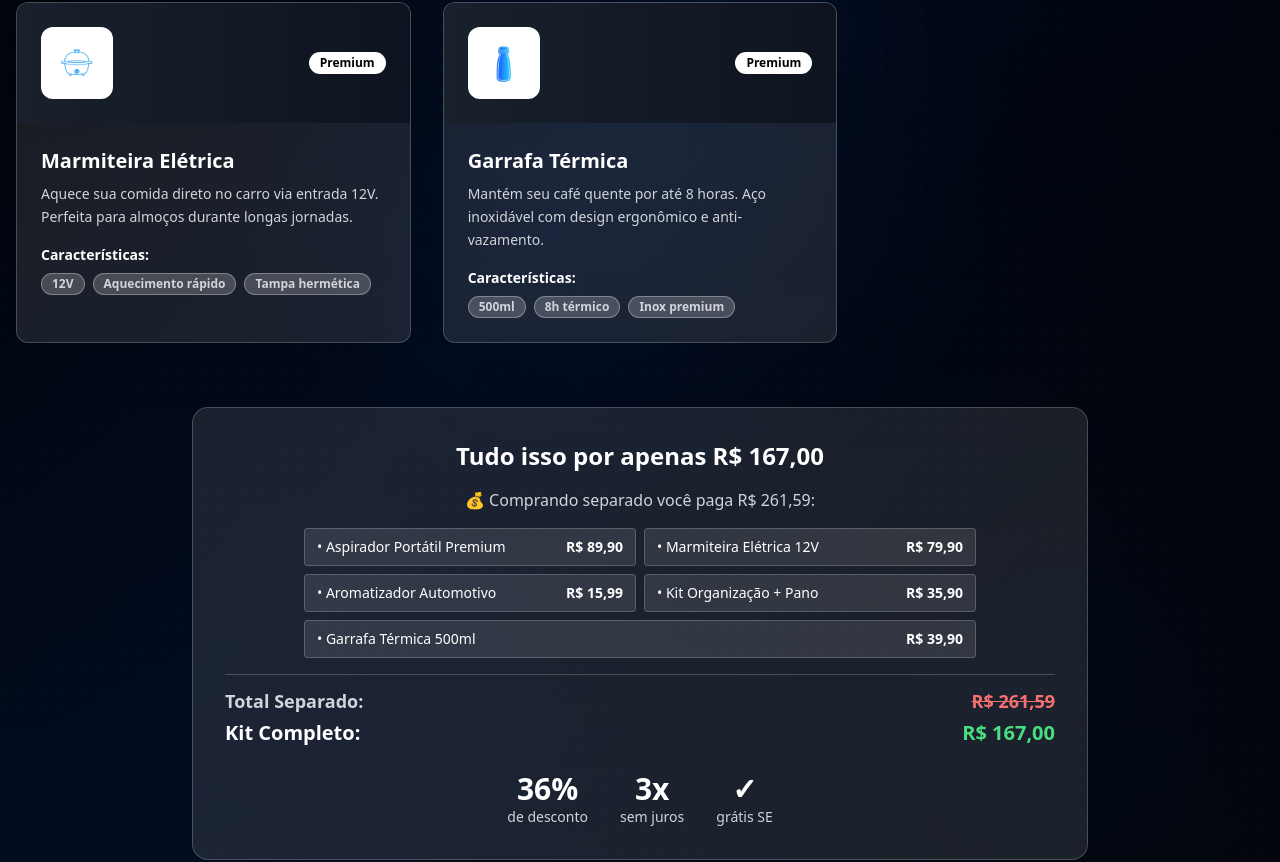
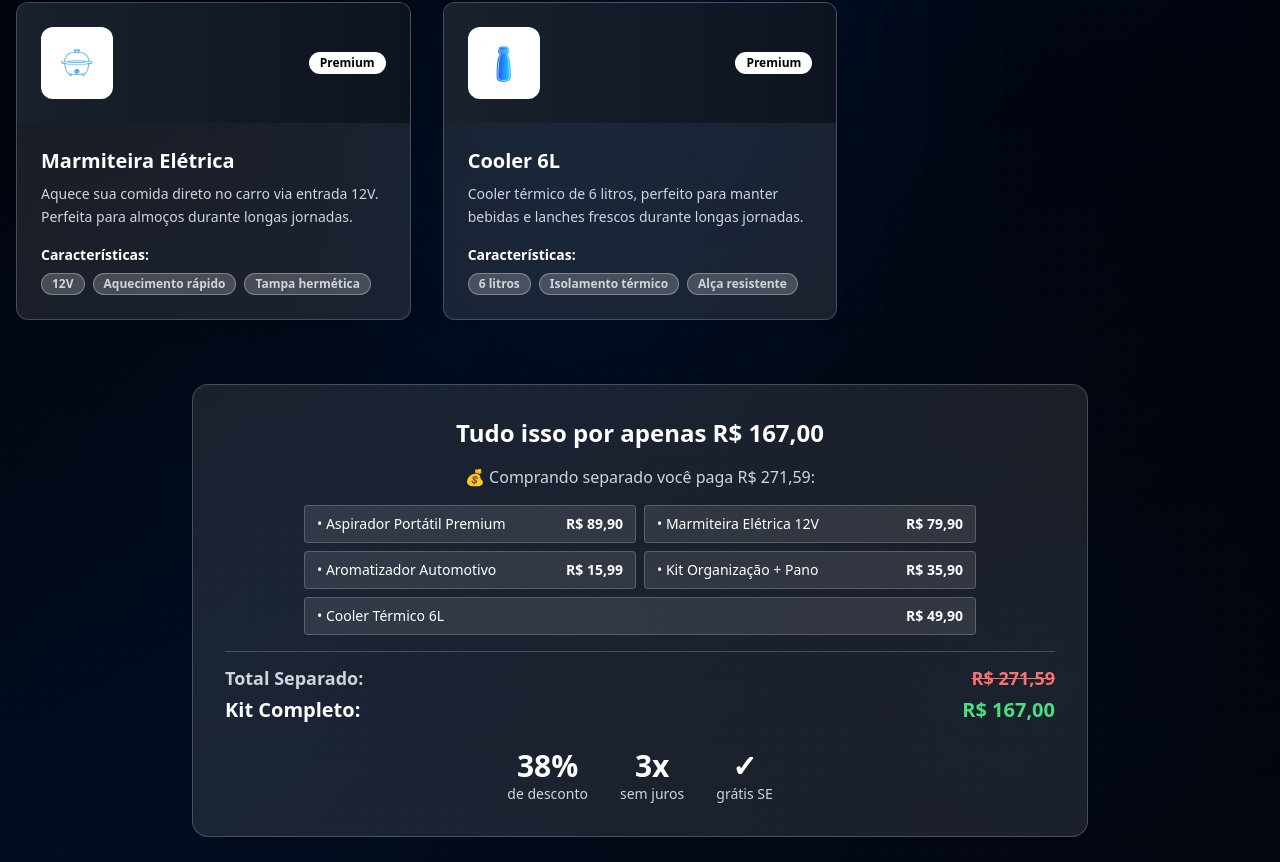
Before and after one commit to enzodev09/kitdouber, a React (Vite) app: page / in a window 1280 px wide. Shown: the part 1532-2394 px from the top of the page. Built offline with nearby package versions, Linux system fonts and the light colour scheme.

Commit message:
Update hero image and products
Replace the current box image with the new one and swap the thermal bottle for a 6L cooler.

```diff
--- a/src/components/KitHero.tsx
+++ b/src/components/KitHero.tsx
@@ -89,7 +89,7 @@ const KitHero = () => {
           {/* Hero Image */}
           <div className="relative animate-slide-in-right order-first lg:order-last">
             <div className="relative max-w-md mx-auto lg:max-w-sm xl:max-w-md">
-              <img src="/lovable-uploads/905139a0-64f7-4f84-92fb-91f428e50de4.png" alt="Kit Uber - Produtos reais: marmiteira elétrica, garrafa térmica, aspirador portátil, perfume automotivo e panos de limpeza" className="w-full h-auto rounded-2xl shadow-[var(--shadow-hover)] animate-float" />
+              <img src="/lovable-uploads/8f151d01-50bf-4f7a-82e4-35ba63f5ff3a.png" alt="Kit Uber - Produtos reais: marmiteira elétrica, cooler 6L, aspirador portátil, perfume automotivo e panos de limpeza" className="w-full h-auto rounded-2xl shadow-[var(--shadow-hover)] animate-float" />
 
               {/* Floating Badge */}
               <div className="absolute -top-2 -right-2 lg:-top-4 lg:-right-4 bg-white text-black px-3 py-2 lg:px-6 lg:py-3 rounded-full shadow-xl animate-pulse-slow border-2 border-gray-200">
--- a/src/components/KitProducts.tsx
+++ b/src/components/KitProducts.tsx
@@ -36,11 +36,11 @@ const products = [{
   color: "from-indigo-500 to-indigo-600"
 }, {
   id: 5,
-  name: "Garrafa Térmica",
-  description: "Mantém seu café quente por até 8 horas. Aço inoxidável com design ergonômico e anti-vazamento.",
+  name: "Cooler 6L",
+  description: "Cooler térmico de 6 litros, perfeito para manter bebidas e lanches frescos durante longas jornadas.",
   icon: coffeeIcon,
-  features: ["500ml", "8h térmico", "Inox premium"],
-  color: "from-teal-500 to-teal-600"
+  features: ["6 litros", "Isolamento térmico", "Alça resistente"],
+  color: "from-red-500 to-red-600"
 }];
 const KitProducts = () => {
   return <section id="kit-products" className="py-12 lg:py-20 bg-kit-black relative overflow-hidden">
@@ -131,7 +131,7 @@ const KitProducts = () => {
 
             {/* Detailed Price Breakdown */}
             <div className="mb-6">
-              <p className="text-sm lg:text-base text-gray-300 mb-4">💰 Comprando separado você paga R$ 261,59:</p>
+              <p className="text-sm lg:text-base text-gray-300 mb-4">💰 Comprando separado você paga R$ 271,59:</p>
               <div className="grid grid-cols-1 md:grid-cols-2 gap-2 max-w-2xl mx-auto mb-4">
                 <div className="flex justify-between items-center bg-white/10 text-white px-3 py-2 rounded text-sm border border-white/20">
                   <span>• Aspirador Portátil Premium</span>
@@ -150,14 +150,14 @@ const KitProducts = () => {
                   <span className="font-bold">R$ 35,90</span>
                 </div>
                 <div className="flex justify-between items-center bg-white/10 text-white px-3 py-2 rounded text-sm border border-white/20 md:col-span-2">
-                  <span>• Garrafa Térmica 500ml</span>
-                  <span className="font-bold">R$ 39,90</span>
+                  <span>• Cooler Térmico 6L</span>
+                  <span className="font-bold">R$ 49,90</span>
                 </div>
               </div>
               <div className="border-t border-white/20 pt-3">
                 <div className="flex justify-between items-center text-lg font-bold">
                   <span className="text-gray-300">Total Separado:</span>
-                  <span className="text-red-400 line-through">R$ 261,59</span>
+                  <span className="text-red-400 line-through">R$ 271,59</span>
                 </div>
                 <div className="flex justify-between items-center text-xl font-bold mt-1">
                   <span className="text-white">Kit Completo:</span>
@@ -166,11 +166,11 @@ const KitProducts = () => {
               </div>
             </div>
 
-            <div className="flex justify-center gap-6 lg:gap-8">
-              <div className="text-center">
-                <div className="text-2xl lg:text-3xl font-bold text-white">36%</div>
-                <div className="text-xs lg:text-sm text-gray-300">de desconto</div>
-              </div>
+              <div className="flex justify-center gap-6 lg:gap-8">
+                <div className="text-center">
+                  <div className="text-2xl lg:text-3xl font-bold text-white">38%</div>
+                  <div className="text-xs lg:text-sm text-gray-300">de desconto</div>
+                </div>
               <div className="text-center">
                 <div className="text-2xl lg:text-3xl font-bold text-white">3x</div>
                 <div className="text-xs lg:text-sm text-gray-300">sem juros</div>
```
Also changed, not shown: public/lovable-uploads/8f151d01-50bf-4f7a-82e4-35ba63f5ff3a.png (added).
